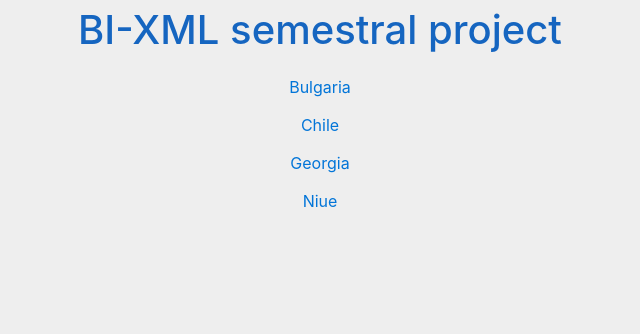
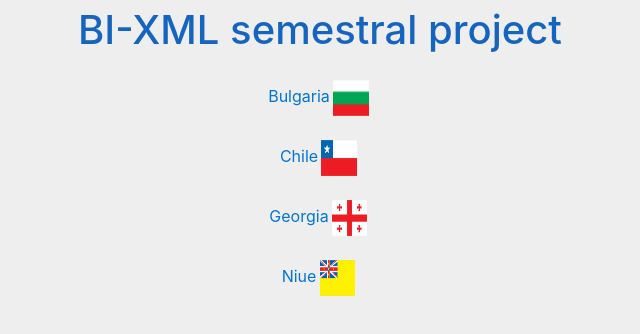
Before and after one commit to vojoup/BI-XML, a plain HTML site: page output/index.html in a window 1280 px wide. Shown: the whole page, without its empty margins (320-960 px from the left). Drawn offline with Linux system fonts and the light colour scheme.

Commit message:
Added flags to menu and country page

```diff
--- a/output/index.html
+++ b/output/index.html
@@ -13,10 +13,10 @@
             <h1>BI-XML semestral project</h1>
          </div>
          <div class="list-item">
-            <div class="nav navbar-nav"><a href="Bulgaria.html" class="btn btn-primary btn-link">Bulgaria</a></div>
-            <div class="nav navbar-nav"><a href="Chile.html" class="btn btn-primary btn-link">Chile</a></div>
-            <div class="nav navbar-nav"><a href="Georgia.html" class="btn btn-primary btn-link">Georgia</a></div>
-            <div class="nav navbar-nav"><a href="Niue.html" class="btn btn-primary btn-link">Niue</a></div>
+            <div class="nav navbar-nav"><a href="Bulgaria.html" class="btn btn-primary btn-link">Bulgaria<img src="../flags/Bulgaria.gif" alt="Bulgaria flag" height="42" width="42"></a></div>
+            <div class="nav navbar-nav"><a href="Chile.html" class="btn btn-primary btn-link">Chile<img src="../flags/Chile.gif" alt="Chile flag" height="42" width="42"></a></div>
+            <div class="nav navbar-nav"><a href="Georgia.html" class="btn btn-primary btn-link">Georgia<img src="../flags/Georgia.gif" alt="Georgia flag" height="42" width="42"></a></div>
+            <div class="nav navbar-nav"><a href="Niue.html" class="btn btn-primary btn-link">Niue<img src="../flags/Niue.gif" alt="Niue flag" height="42" width="42"></a></div>
          </div>
       </div>
    </body>
--- a/styles/customize.css
+++ b/styles/customize.css
@@ -10,6 +10,10 @@
 
 body {
     background-color: #eeeeee;
+}
+
+img {
+    padding: 0.2em;
 }
 
 h3 {
```
Also changed, not shown: output/Bulgaria.html (+5 -2 lines), output/Chile.html (+5 -2 lines), output/Georgia.html (+5 -2 lines), output/Niue.html (+5 -2 lines), flags/Bulgaria.gif (added), flags/Chile.gif (added), flags/Georgia.gif (added), flags/Niue.gif (added), 1 other file.
